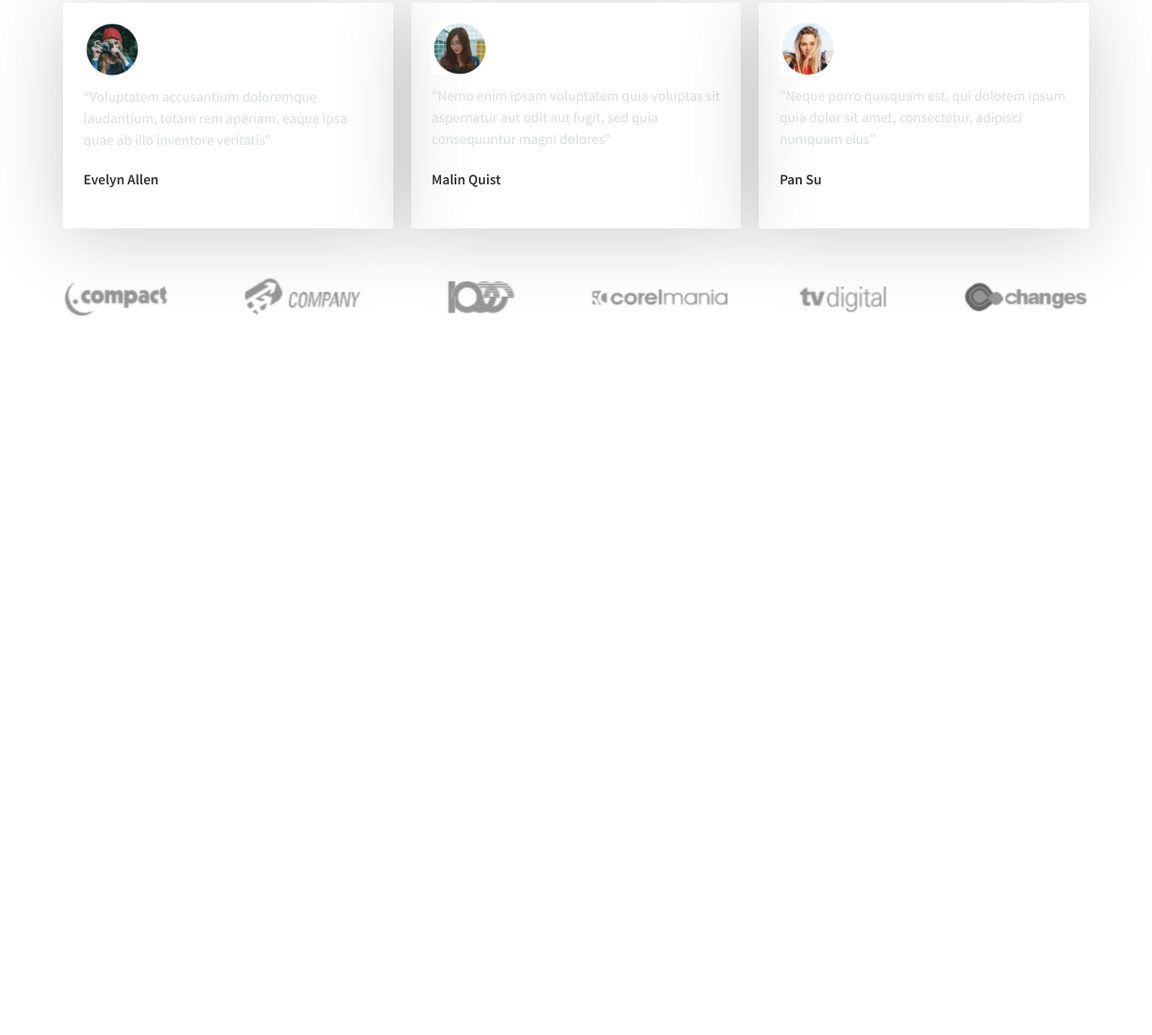
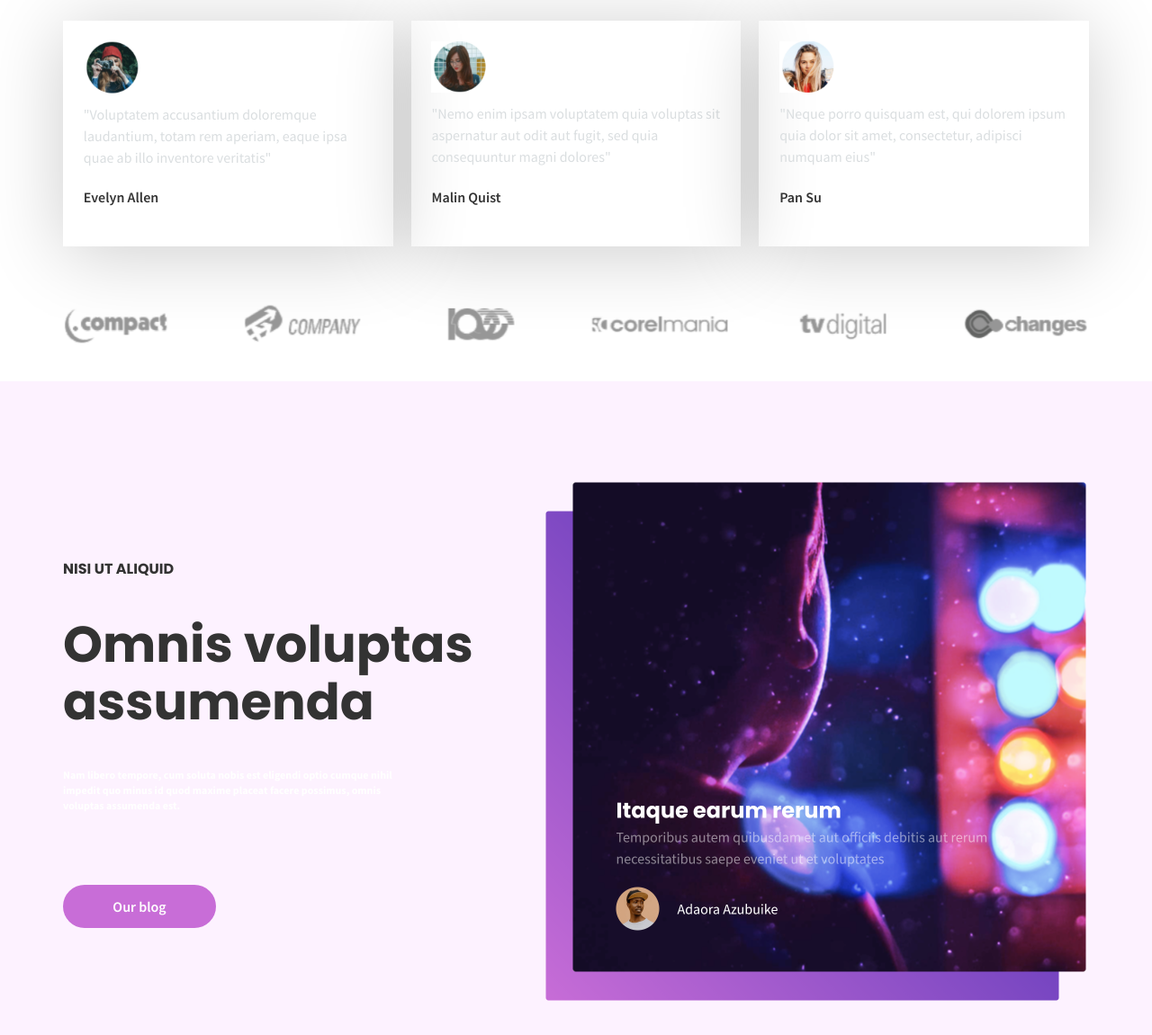
Before and after one commit to Jack-Surman/design-implementation-project, a website built with webpack: page src/index.html in a window 1280 px wide. Shown: the part 3747-4898 px from the top of the page at 90% size. Before the commit the page ends 4141 px from the top, so only its background shows below. Built offline with nearby package versions, Linux system fonts and the light colour scheme.

Commit message:
blog section styles

```diff
--- a/src/index.html
+++ b/src/index.html
@@ -381,5 +381,19 @@
         </div>
     </div>
 </section>
+<section id="blog-section">
+    <div id="blog-container" class="container">
+        <div id="blog-container-left">
+            <p class="h5-dark">NISI UT ALIQUID</p>
+            <h2 class="h2-dark">Omnis voluptas assumenda</h2>
+            <p class="text-label-light">Nam libero tempore, cum soluta nobis est eligendi optio cumque nihil impedit
+                quo minus id quod maxime placeat facere possimus, omnis voluptas assumenda est.</p>
+            <a href="#" class="button text-light">Our blog</a>
+        </div>
+        <div id="blog-container-right">
+            <img src="/img/blog-image.PNG" alt="blog image">
+        </div>
+    </div>
+</section>
 </body>
 </html>
--- /dev/null
+++ b/src/sass/components/blog-section.scss
@@ -0,0 +1,86 @@
+#blog-section {
+  background-color: $color-pink;
+
+  #blog-container {
+    display: flex;
+    align-items: center;
+    justify-content: space-between;
+    padding-top: 112px;
+    padding-bottom: 90px;
+
+    @media only screen and (max-width: $br-md) {
+      padding-top: 60px;
+      padding-bottom: 50px;
+    }
+
+    @media only screen and (max-width: $br-sm) {
+      flex-direction: column;
+      padding-top: 60px;
+      padding-bottom: 50px;
+    }
+  }
+}
+
+#blog-container-left {
+  display: flex;
+  justify-content: space-between;
+  flex-direction: column;
+  width: 35%;
+
+  @media only screen and (max-width: $br-xl) {
+    width: 60%;
+  }
+
+  @media only screen and (max-width: $br-md) {
+    width: 100%;
+  }
+
+  @media only screen and (max-width: $br-sm) {
+    width: 100%;
+  }
+
+  h2 {
+    width: 120%;
+
+
+    @media only screen and (max-width: $br-lg) {
+      font-size: 40px;
+      line-height: 48px;
+      width: 50%;
+    }
+
+    @media only screen and (max-width: $br-md) {
+      width: 100%;
+    }
+  }
+
+  p {
+    margin: 40px 0;
+
+    @media only screen and (max-width: $br-md) {
+      margin: 10px 0;
+    }
+
+    @media only screen and (max-width: $br-sm) {
+      margin: 20px 0;
+    }
+  }
+
+  a {
+    background-color: $purple-main;
+    border: none;
+    margin: 40px 0px;
+    width: 20%;
+
+    @media only screen and (max-width: $br-md) {
+      margin: 20px 0;
+    }
+  }
+}
+
+#blog-container-right {
+
+  img {
+    width: 100%;
+  }
+}
--- a/src/sass/components/testimonials-section.scss
+++ b/src/sass/components/testimonials-section.scss
@@ -11,7 +11,7 @@
   flex-direction: column;
   align-items: center;
   text-align: center;
-  margin-bottom: 40px;
+  margin-bottom: 60px;
 
   p {
     width: 55%;
@@ -74,7 +74,8 @@
 }
 
 #testimonials-bottom {
-  margin-top: 50px;
+  margin-top: 60px;
+
   img {
     width: 100%;
   }
--- a/src/style.scss
+++ b/src/style.scss
@@ -11,3 +11,4 @@
 @import 'sass/components/services-section';
 @import 'sass/components/team-section';
 @import 'sass/components/testimonials-section';
+@import 'sass/components/blog-section';
```
Also changed, not shown: dist/img/blog-image.PNG (added).
